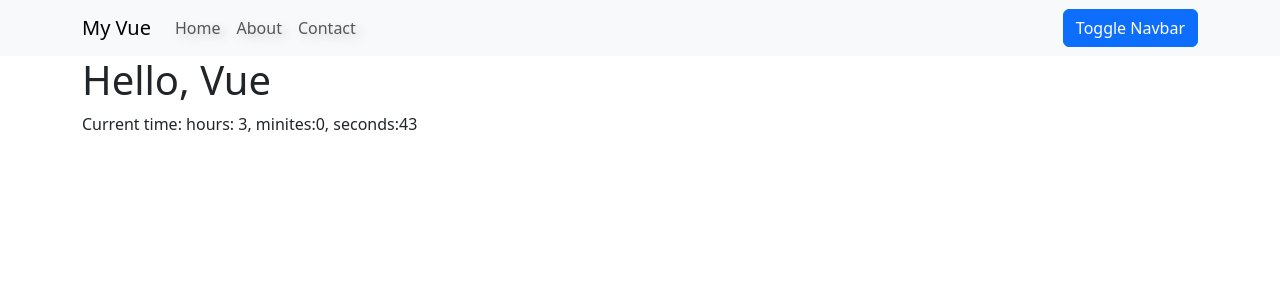
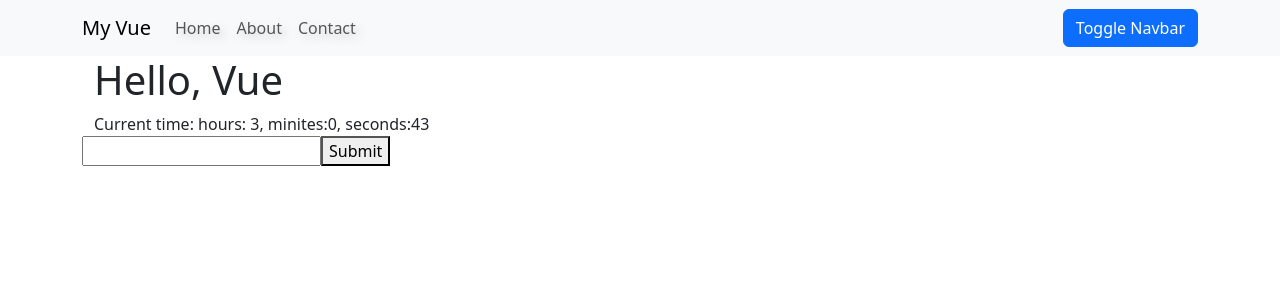
Before and after one commit to yuheng-w/Task-using-Vue.js, a Vue app in the folder map-task/: page / in a window 1280 px wide. Shown: the top 300 px of the page. Built offline with nearby package versions, Linux system fonts and the light colour scheme; the HTML template or start-up script is replaced by a standard one.

Commit message:
add form

```diff
--- a/map-task/src/App.vue
+++ b/map-task/src/App.vue
@@ -1,22 +1,27 @@
 <template>
+
     <nav-bar
         v-if="pages.length > 0"
         :pages="pages"
         :nav-link-click="(index) => console.log(index)"
     ></nav-bar>
-
-    <page-viewer :page-title="pageTitle"></page-viewer>
+    <div class="container">
+        <page-viewer :page-title="pageTitle"></page-viewer>
+        <input-field :submit-function="submitFunction"></input-field>
+    </div>
 </template>
 
 
 <script>
 import PageViewer from './components/PageViewer.vue';
 import NavBar from './components/NavBar.vue';
+import InputField from './components/InputField.vue';
 
 export default {
     components: {
         PageViewer,
-        NavBar
+        NavBar,
+        InputField
     },
     created () {
         this.getPages();
@@ -42,6 +47,10 @@ export default {
             let data = await res.json();
 
             this.pages = data;
+        },
+
+        submitFunction(content) {
+            console.log(content);
         }
     }
 }
--- /dev/null
+++ b/map-task/src/components/InputField.vue
@@ -0,0 +1,22 @@
+<template>
+    <form>
+        <input
+            type="text"
+            v-model="content"
+        />
+        <button
+            @click.prevent="submitFunction({content})"
+        > Submit </button>
+    </form>
+</template>
+
+<script>
+export default {
+    props: ['submitFunction'],
+    data() {
+        return {
+            content: ''
+        }
+    }
+}
+</script>
```
